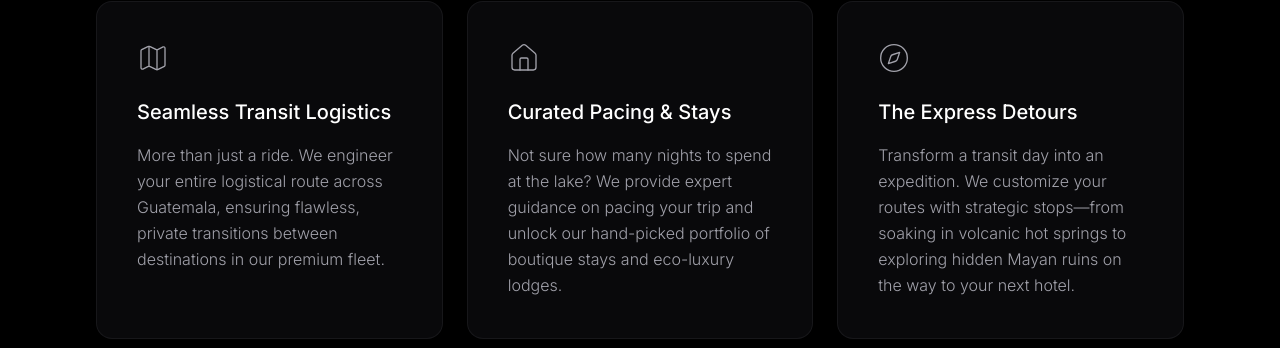
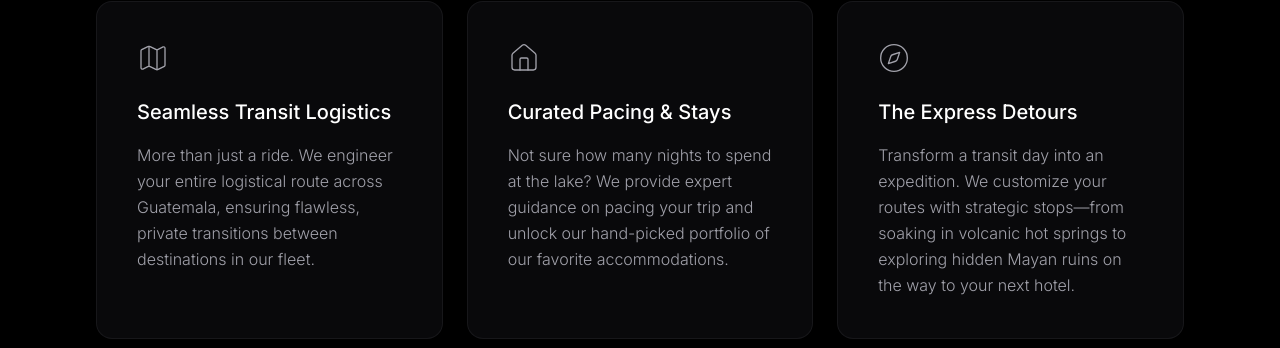
Before and after one commit to byron-rod/blvck-sheep, a Next.js app: page /itineraries in a window 1280 px wide. Shown: the part 1318-1666 px from the top of the page. Built offline with nearby package versions, Linux system fonts and the light colour scheme.

Commit message:
detalles

```diff
--- a/src/app/itineraries/page.tsx
+++ b/src/app/itineraries/page.tsx
@@ -110,8 +110,8 @@ export default function ItinerariesPage() {
               </h3>
               <p className="text-zinc-400 font-light leading-relaxed">
                 {activeLanguage === "en"
-                  ? "More than just a ride. We engineer your entire logistical route across Guatemala, ensuring flawless, private transitions between destinations in our premium fleet."
-                  : "Algo más que un simple viaje. Diseñamos toda tu ruta logística por Guatemala, garantizando transiciones privadas y sin contratiempos en nuestra flota premium."}
+                  ? "More than just a ride. We engineer your entire logistical route across Guatemala, ensuring flawless, private transitions between destinations in our fleet."
+                  : "Algo más que un simple viaje. Diseñamos toda tu ruta logística por Guatemala, garantizando transiciones privadas y sin contratiempos en nuestra flota."}
               </p>
             </article>
 
@@ -122,8 +122,8 @@ export default function ItinerariesPage() {
               </h3>
               <p className="text-zinc-400 font-light leading-relaxed">
                 {activeLanguage === "en"
-                  ? "Not sure how many nights to spend at the lake? We provide expert guidance on pacing your trip and unlock our hand-picked portfolio of boutique stays and eco-luxury lodges."
-                  : "¿No estás seguro de cuántas noches pasar en el lago? Te brindamos asesoría experta sobre el ritmo de tu viaje y te damos acceso a nuestro portafolio seleccionado de hoteles boutique."}
+                  ? "Not sure how many nights to spend at the lake? We provide expert guidance on pacing your trip and unlock our hand-picked portfolio of our favorite accommodations."
+                  : "¿No estás seguro de cuántas noches pasar en el lago? Te brindamos asesoría experta sobre el ritmo de tu viaje y te damos acceso a nuestro portafolio seleccionado de nuestros hospedajes favoritos."}
               </p>
             </article>
 
--- a/src/sections/Features.tsx
+++ b/src/sections/Features.tsx
@@ -40,9 +40,9 @@ const content = {
     tag: "Características",
     headingPart1: "Más ",
     headingHighlight: "Comodidad",
-    headingPart2: ". Viajes Sin Problemas.",
+    headingPart2: ". Viajes Tranquilos.",
     card1Title: "Viajes Cómodos",
-    card1Desc: "Amplias SUVs o sedanes cómodos, buena música y aire acondicionado.",
+    card1Desc: "Amplias SUVs o sedanes, buena música y aire acondicionado.",
     card2Title: "Servicio Personalizado",
     card2Desc: "Horarios flexibles y viajes a medida. Servicio al cliente de calidad que se adapta a tus necesidades.",
     card3Title: "Viaje Privado u Opciones Compartidas",
```
